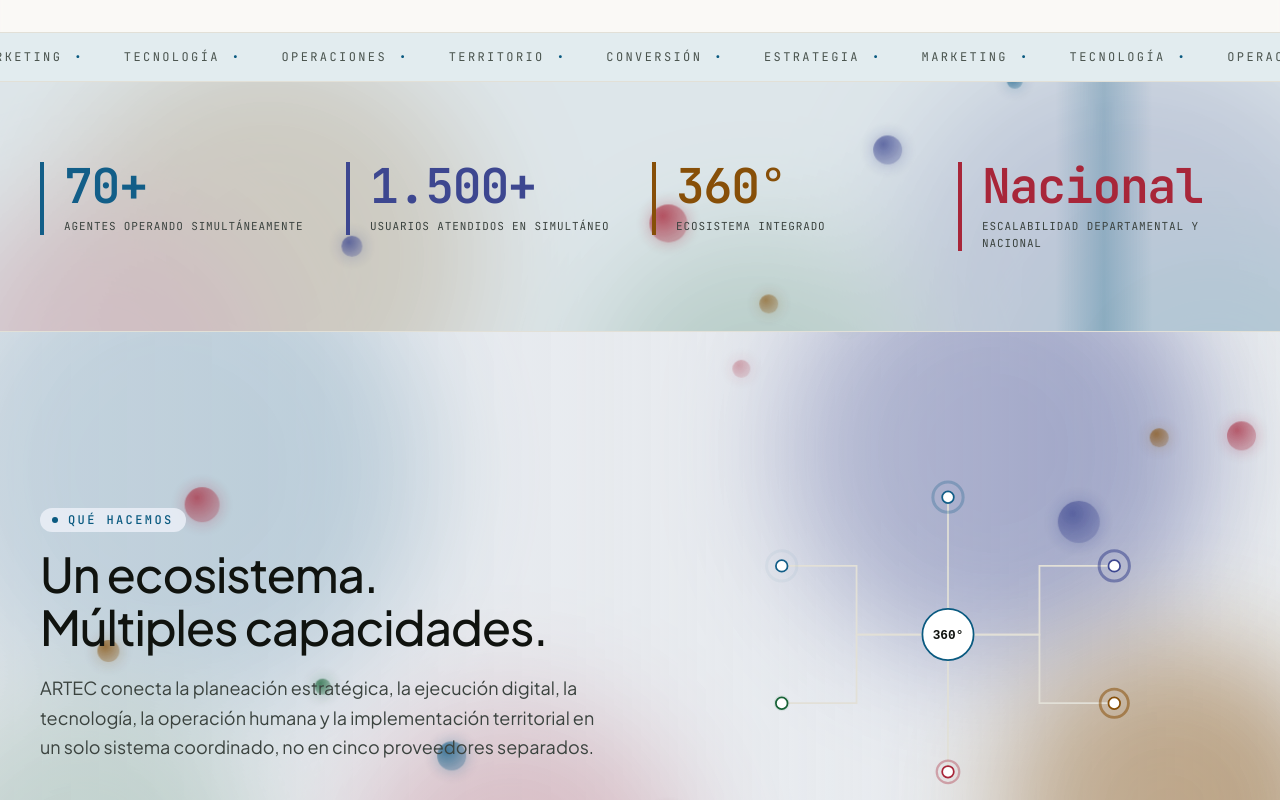
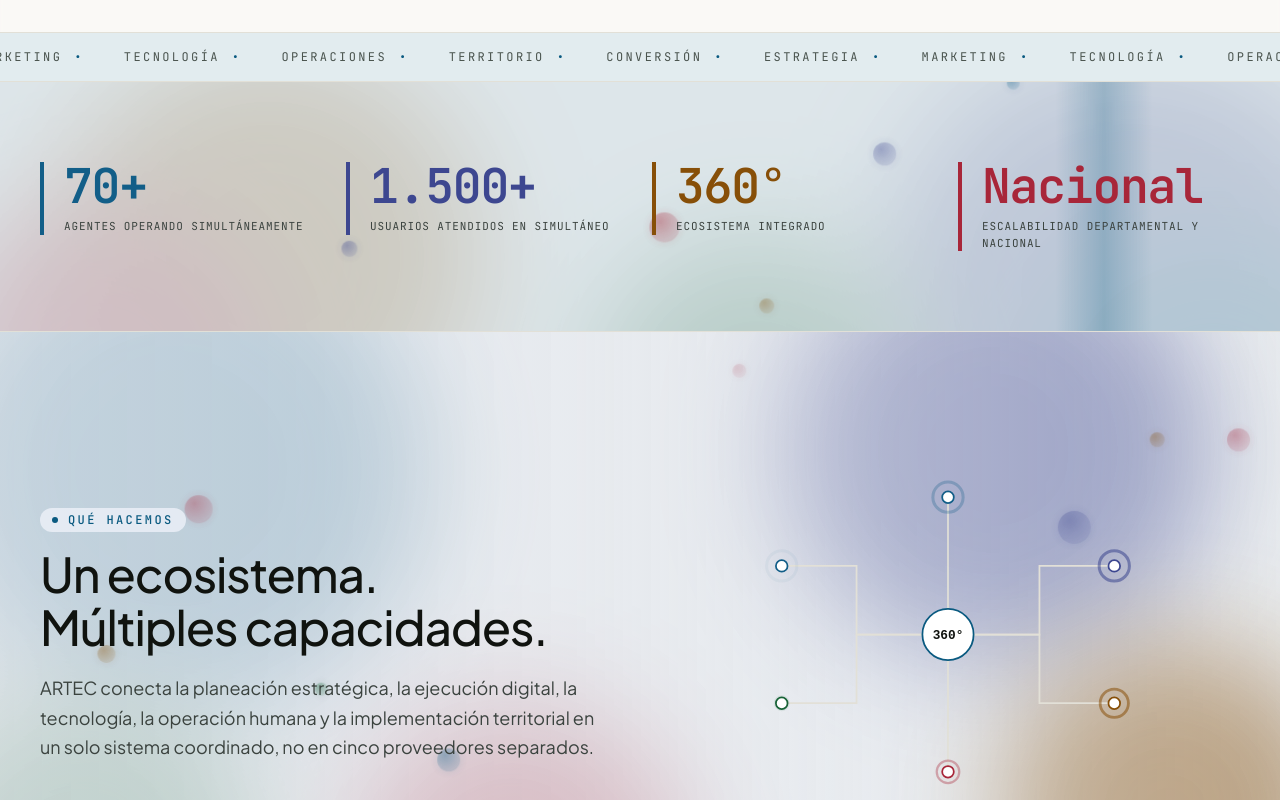
Before and after one commit to desarrolladorjunior2-droid/PW-Artec, a Next.js app: page / in a window 1280 px wide. Shown: the part 840-1640 px from the top of the page. Built offline with nearby package versions, Linux system fonts and the light colour scheme.

Commit message:
Burbujas más sutiles
Más pequeñas, con color y brillo más suaves y menor opacidad máxima.

Co-Authored-By: Claude Sonnet 5 <noreply@anthropic.com>

```diff
--- a/src/app/globals.css
+++ b/src/app/globals.css
@@ -323,9 +323,9 @@
 
 @keyframes motion-rise {
   0% { transform: translate(0, 0); opacity: 0; }
-  12% { opacity: 1; }
+  12% { opacity: 0.7; }
   50% { transform: translate(22px, -300px); }
-  88% { opacity: 0.9; }
+  88% { opacity: 0.6; }
   100% { transform: translate(-14px, -640px); opacity: 0; }
 }
 
--- a/src/components/ui/section-motion.tsx
+++ b/src/components/ui/section-motion.tsx
@@ -50,10 +50,10 @@ export function SectionMotion({ tint, seed = 0, strong = false }: SectionMotionP
           className={`motion-bubble ${i % 3 === 2 ? "hidden sm:block" : ""}`}
           style={{
             left: `${mirror ? 100 - b.left : b.left}%`,
-            width: b.size * 1.6,
-            height: b.size * 1.6,
-            background: `radial-gradient(circle at 35% 30%, color-mix(in srgb, ${col(i + 2)} 78%, transparent), color-mix(in srgb, ${col(i + 2)} 40%, transparent) 70%)`,
-            boxShadow: `0 0 16px color-mix(in srgb, ${col(i + 2)} 35%, transparent)`,
+            width: b.size * 1.25,
+            height: b.size * 1.25,
+            background: `radial-gradient(circle at 35% 30%, color-mix(in srgb, ${col(i + 2)} 58%, transparent), color-mix(in srgb, ${col(i + 2)} 26%, transparent) 70%)`,
+            boxShadow: `0 0 10px color-mix(in srgb, ${col(i + 2)} 18%, transparent)`,
             animation: `motion-rise ${b.dur}s linear ${b.delay}s infinite`,
           }}
         />
```
